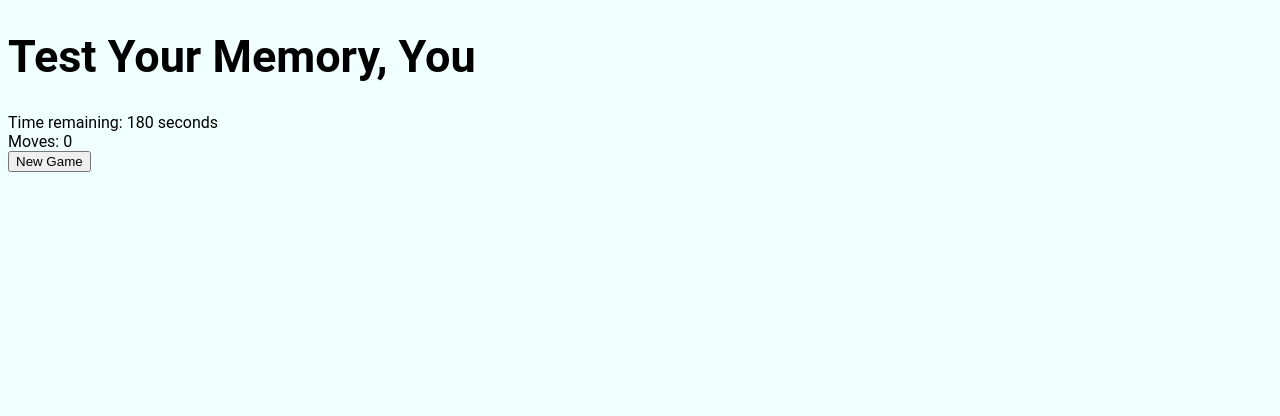
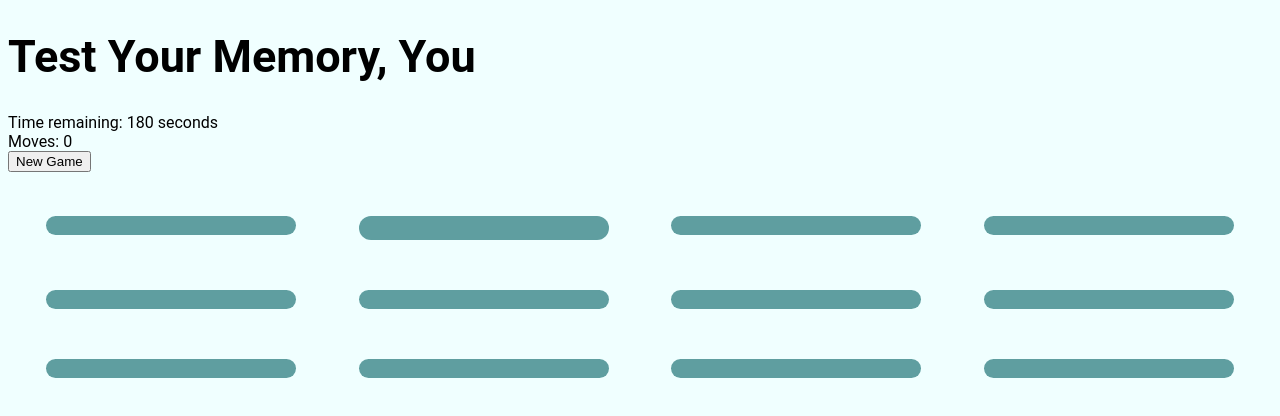
Before and after one commit to BensonGardner/memory-game, a plain HTML site: page index.html in a window 1280 px wide. Drawn offline with Linux system fonts and the light colour scheme.

Commit message:
fix: Fix appendChild issue

```diff
--- a/game.js
+++ b/game.js
@@ -33,8 +33,8 @@ function deal() {
         //draw a div for current card
         index = cardOrder[card];
         symbol = symbolData[index];
-        cardHTML = '<div class="card face-down"><p class="card-symbol">' +
-            symbol + '</p></div>';
+        cardHTML = document.createElement('div');
+        cardHTML.innerHTML = '<div class="card face-down"><p class="card-symbol">' + symbol + '</p></div>';
 
         document.querySelector('.board').appendChild(cardHTML);
     };
--- a/index.html
+++ b/index.html
@@ -5,7 +5,6 @@
         <meta name="viewport" content="width=device-width, initial-scale=1">
         <title>Another Memory Game</title>
         <link rel="stylesheet" type="text/css" href="style.css">
-        <script src="game.js"></script>
     </head>
     <body>
         <h1>Test Your Memory, You</h1>
@@ -15,6 +14,7 @@
             <div id="stars"></div>
             <button type="button" id="reset">New Game</div>
         </div>
-        <div class="board"><div class="row"></div></div>
+        <div class="board"><div class="row">&nbsp;</div></div>
     </body>
+    <script src="game.js"></script>
 </html>
```
